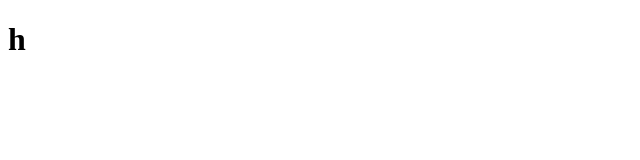
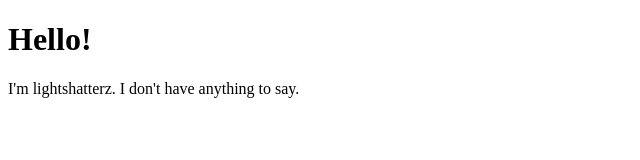
Before and after one commit to lightshatterz/lightshatterz.github.io, a plain HTML site: page index.html in a window 1280 px wide. Shown: the whole page, without its empty margins (0-640 px from the left). Drawn offline with Linux system fonts and the light colour scheme.

Commit message:
Update index.html

```diff
--- a/index.html
+++ b/index.html
@@ -1,6 +1,7 @@
 <!DOCTYPE html>
 <html>
 <body>
-  <h1>h</h1>
+  <h1>Hello!</h1>
+  I'm lightshatterz. I don't have anything to say.
 </body>
 </html>
```
